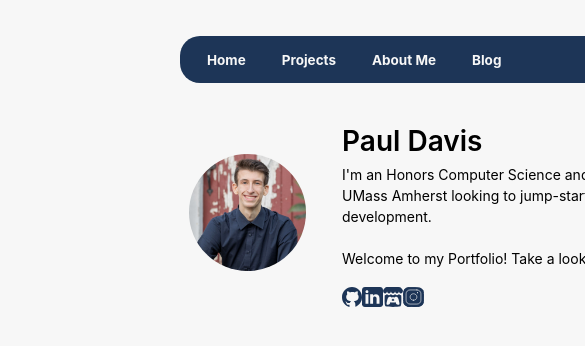
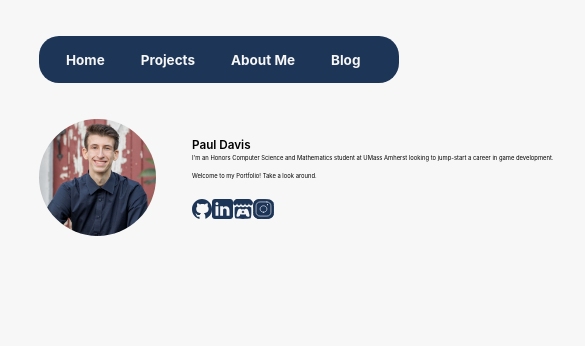
Before and after one commit to 21pdavis/portfolio-website, a Next.js app: page / in a window 390 px wide. Shown: the top 346 px of the page, 585 px wide, since content can reach past the window. Built offline with nearby package versions, Linux system fonts and the light colour scheme.

Commit message:
fixing uneven padding

```diff
--- a/components/Layout.module.css
+++ b/components/Layout.module.css
@@ -1,6 +1,6 @@
 .container {
   width: 100vw;
-  padding: 0 10rem;
+  padding: 0 10vw;
   margin: 2rem 0;
 }
 
--- a/components/Navbar.module.css
+++ b/components/Navbar.module.css
@@ -21,6 +21,7 @@
     .navbar-container {
         padding: 0.5rem;
         flex-direction: column;
+        min-width: 20rem;
     }
 
     .navbar-container > a {
--- a/styles/Home.module.css
+++ b/styles/Home.module.css
@@ -1,6 +1,5 @@
 .container {
   min-width: 32.5rem;
-  padding: 0 0.5rem;
   margin-top: 2rem;
   display: flex;
   flex-direction: column;
@@ -42,11 +41,11 @@
   margin: 0;
 }
 
-@media (max-width: 585px) {
+/* @media (max-width: 585px) {
   .bio-container h1 {
     font-size: 28px;
   }
   .bio-container p {
     font-size: 14px;
   }
-}
+} */
```
